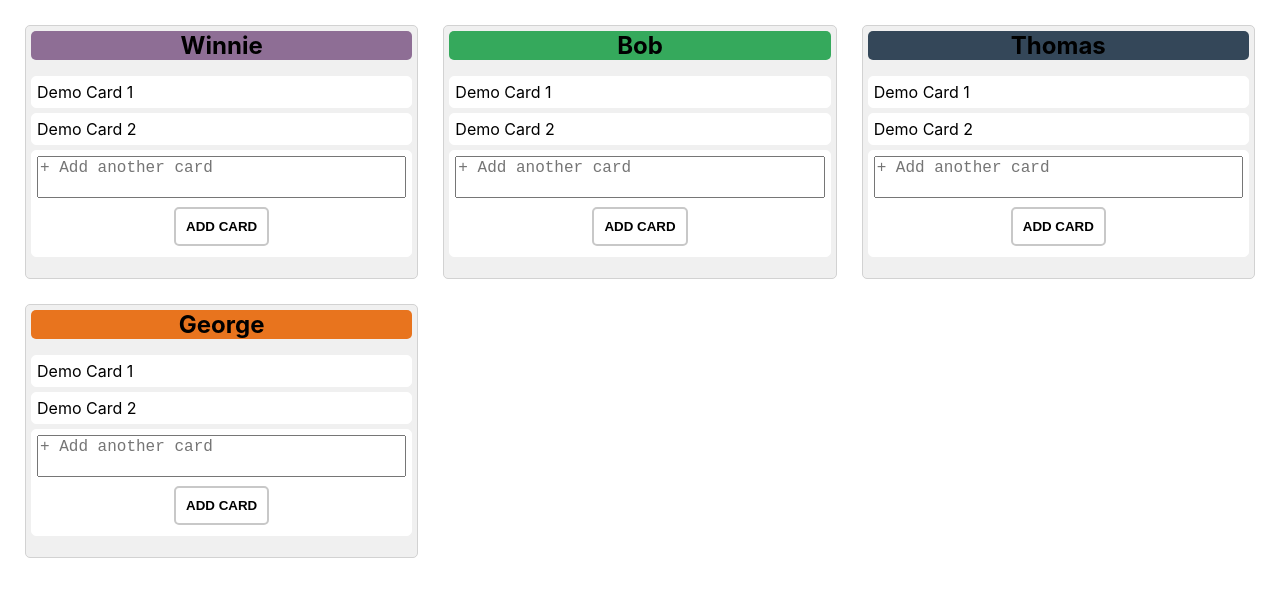
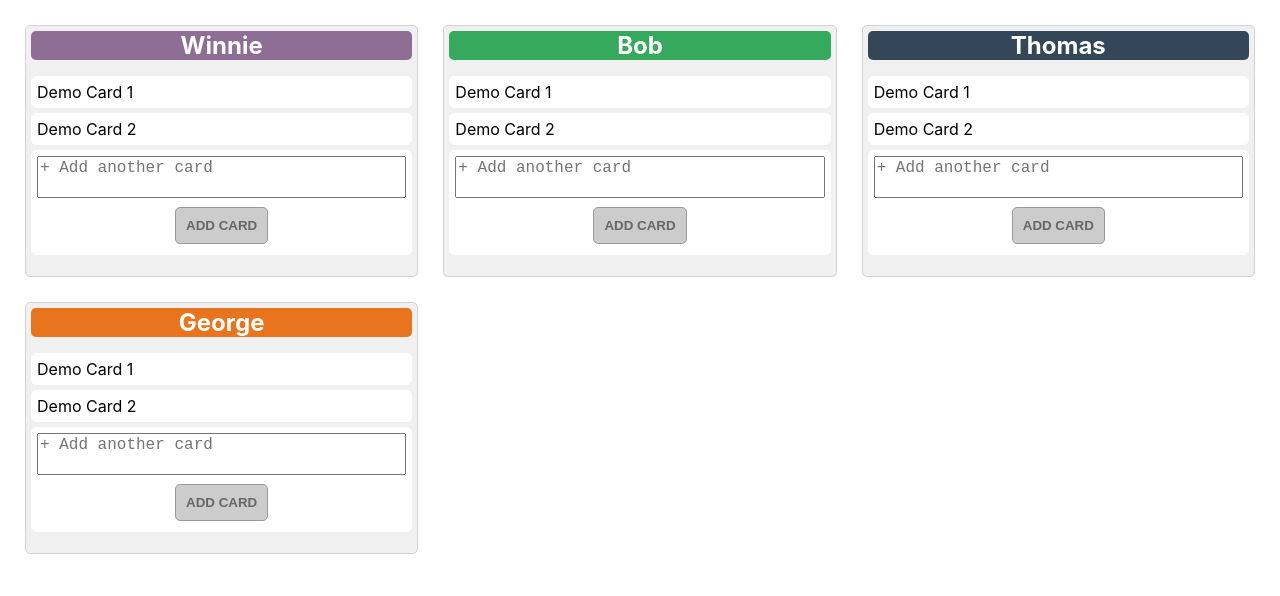
Before and after one commit to rashidarmand/kanban-demo, a React (Create React App) app: page / in a window 1280 px wide. Shown: the top 596 px of the page. Built offline with nearby package versions, Linux system fonts and the light colour scheme.

Commit message:
added more styling + Card component

```diff
--- a/src/components/Board.js
+++ b/src/components/Board.js
@@ -1,4 +1,5 @@
 import React, { Component } from 'react';
+import Card from './Card';
 
 export default class Board extends Component {
   state = {
@@ -9,11 +10,18 @@ export default class Board extends Component {
     const { name, value } = e.target;
     this.setState({ [name]: value });
   }
+
+  handleSubmit = (e) => {
+    e.preventDefault();
+    console.log('submitted', this.state.newCardText)
+  }
+
   render() {
     const { name, color, cards } = this.props;
     const { newCardText } = this.state;
     const h2Style = {
       background: color,
+      color: '#fff',
       textAlign: 'center',
       borderRadius: '5px'
     }
@@ -24,10 +32,11 @@ export default class Board extends Component {
         <ul>
           {cards.map(card => (
             <li key={ card.id }>
-              { card.text }
+              <Card text={ card.text } />
             </li>
           ))}
           <li>
+            <form onSubmit={ this.handleSubmit }>
               <textarea
                 name='newCardText'
                 type="text"
@@ -36,7 +45,8 @@ export default class Board extends Component {
                 className='add-card'
                 placeholder='+ Add another card'
               />
-            <button className='btn'>Add Card</button>
+              <button className='btn' disabled={ newCardText.length === 0 }>Add Card</button>
+            </form>
           </li>
         </ul>
       </div>
--- /dev/null
+++ b/src/components/Card.js
@@ -0,0 +1,5 @@
+import React from 'react';
+
+const Card = ({ text}) => <div>{ text }</div>
+
+export default Card;
--- a/src/index.css
+++ b/src/index.css
@@ -66,7 +66,14 @@ li {
   text-transform: uppercase;
 }
 
-.btn:hover {
+.btn:disabled, .btn[disabled] {
+  border: 1px solid #999999;
+  background-color: #cccccc;
+  color: #666666;
+  cursor: default;
+}
+
+.btn:not([disabled]):hover {
   border: 2px solid skyblue;
   color: white;
   transition: all 0.4s;
```
Lines whose indentation alone changed are shown as unchanged.
